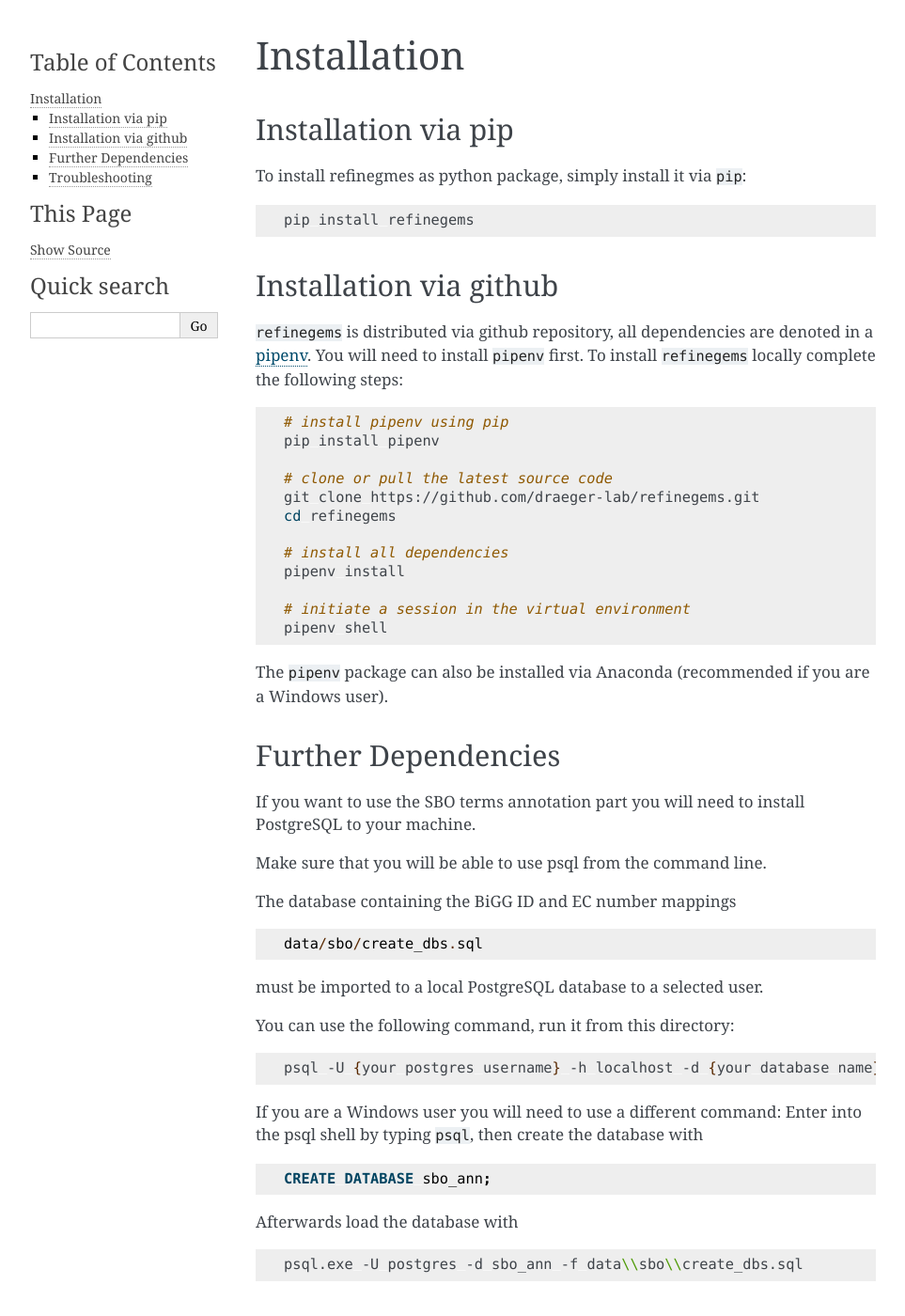
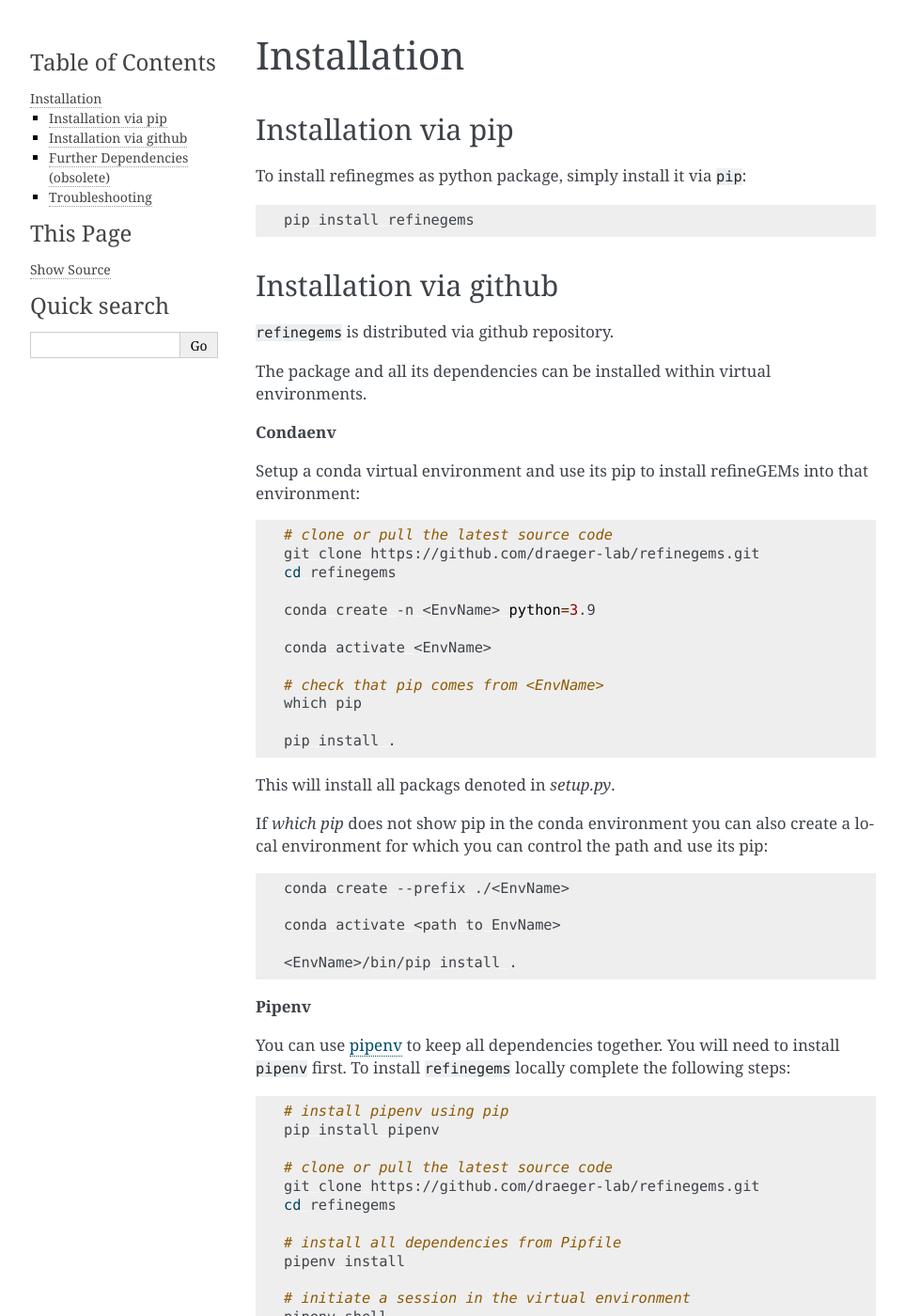
Before and after one commit to draeger-lab/refinegems, a Sphinx documentation site: the page built from docs/source/installation.rst, in a window 1280 px wide and 1400 px high. Shown: the whole window at 94% size, without its empty margins (148-1111 px from the left). Built offline with Sphinx 7.4.7, drawn with Linux system fonts in a browser that asks for light colours; some of the changed text lies outside the part shown.

Commit message:
Update Installation description #37

```diff
--- a/docs/source/installation.rst
+++ b/docs/source/installation.rst
@@ -12,9 +12,45 @@
 Installation via github
 -----------------------
 
-``refinegems`` is distributed via github repository, all
-dependencies are denoted in a
-`pipenv <https://pipenv.pypa.io/en/latest/>`__. You will need to install
+``refinegems`` is distributed via github repository.
+
+The package and all its dependencies can be installed within virtual environments.
+
+**Condaenv**
+
+Setup a conda virtual environment and use its pip to install refineGEMs into that environment:
+
+.. code:: bash
+
+   # clone or pull the latest source code
+   git clone https://github.com/draeger-lab/refinegems.git
+   cd refinegems
+
+   conda create -n <EnvName> python=3.9
+
+   conda activate <EnvName>
+
+   # check that pip comes from <EnvName>
+   which pip
+
+   pip install .
+
+This will install all packags denoted in `setup.py`.
+
+If `which pip` does not show pip in the conda environment you can also create a local environment for which you can control the path and use its pip:
+
+.. code:: bash
+
+   conda create --prefix ./<EnvName>
+
+   conda activate <path to EnvName>
+
+   <EnvName>/bin/pip install .
+
+**Pipenv**
+
+You can use
+`pipenv <https://pipenv.pypa.io/en/latest/>`__ to keep all dependencies together. You will need to install
 ``pipenv`` first. To install ``refinegems`` locally complete the
 following steps:
 
@@ -27,7 +63,7 @@
    git clone https://github.com/draeger-lab/refinegems.git
    cd refinegems
 
-   # install all dependencies
+   # install all dependencies from Pipfile
    pipenv install
 
    # initiate a session in the virtual environment
@@ -36,8 +72,8 @@
 The ``pipenv`` package can also be installed via Anaconda (recommended
 if you are a Windows user).
 
-Further Dependencies
---------------------
+Further Dependencies (obsolete)
+-------------------------------
 
 If you want to use the SBO terms annotation part you will need to
 install PostgreSQL to your machine.
```
